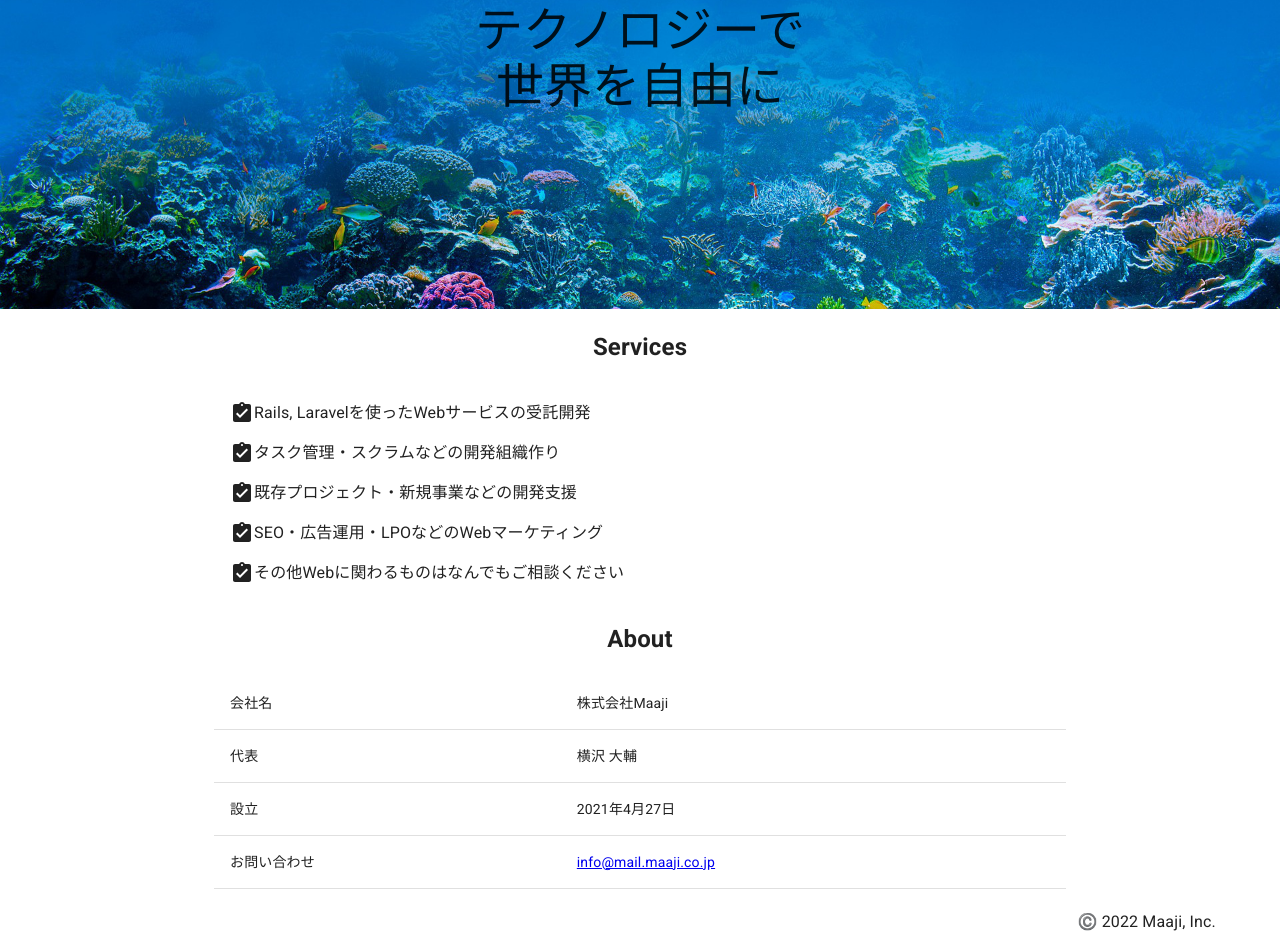
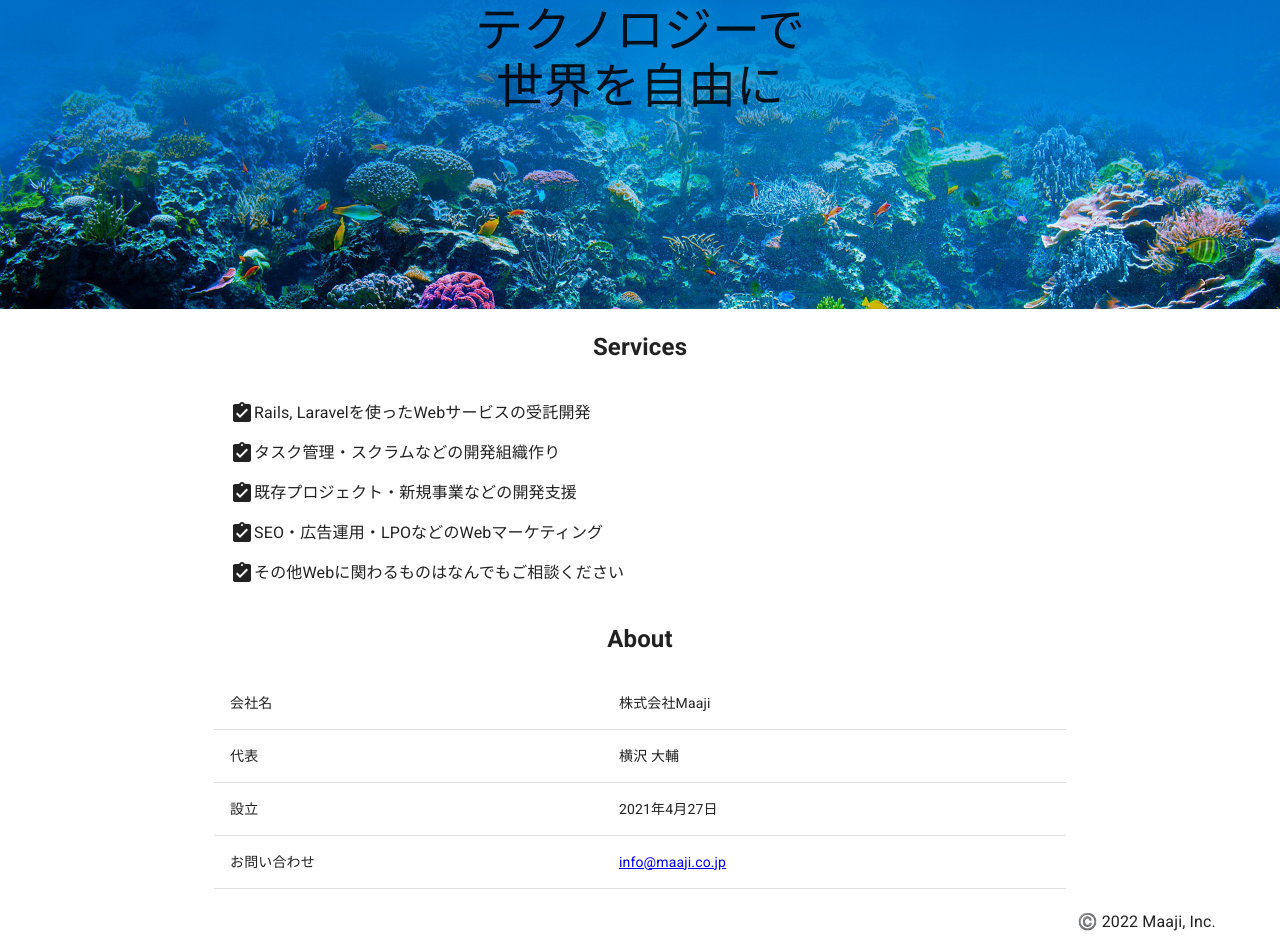
Before and after one commit to maaji-co-jp/corporate, a Gatsby site: page / in a window 1280 px wide. Shown: the part 191-1141 px from the top of the page. Built offline with nearby package versions, Linux system fonts and the light colour scheme; Gatsby itself is replaced by a stand-in of ours.

Commit message:
メールアドレスの変更

```diff
--- a/src/pages/index.tsx
+++ b/src/pages/index.tsx
@@ -37,7 +37,7 @@ const IndexPage = () => {
                 </TableRow>
                 <TableRow>
                   <TableCell>お問い合わせ</TableCell>
-                  <TableCell><a href="mailto:info@mail.maaji.co.jp">info@mail.maaji.co.jp</a></TableCell>
+                  <TableCell><a href="mailto:info@maaji.co.jp">info@maaji.co.jp</a></TableCell>
                 </TableRow>
               </TableBody>
             </Table>
```
